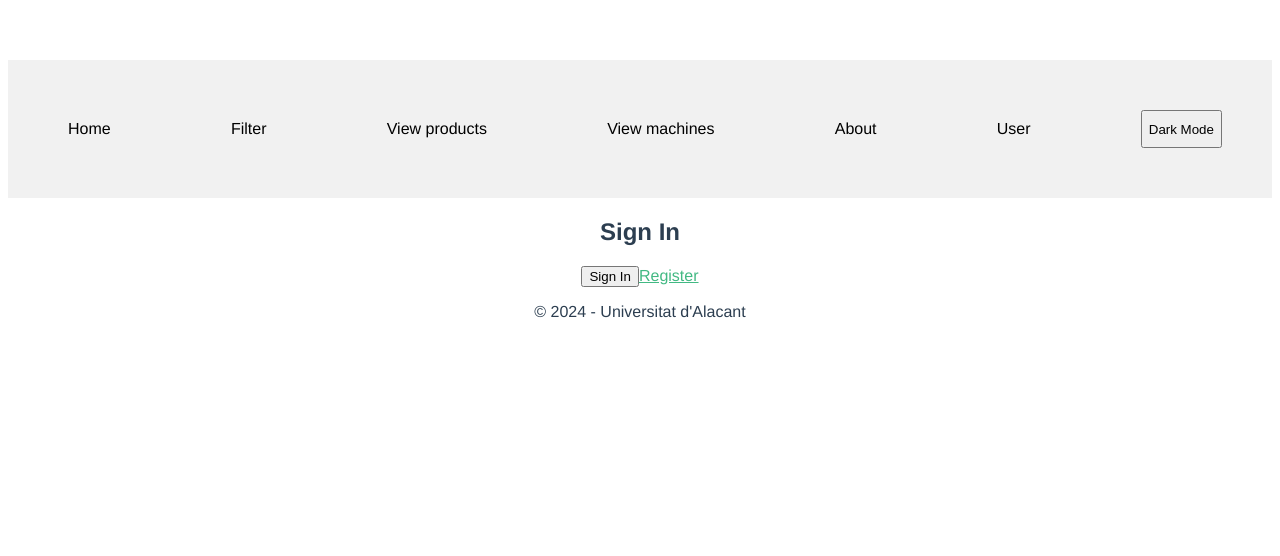
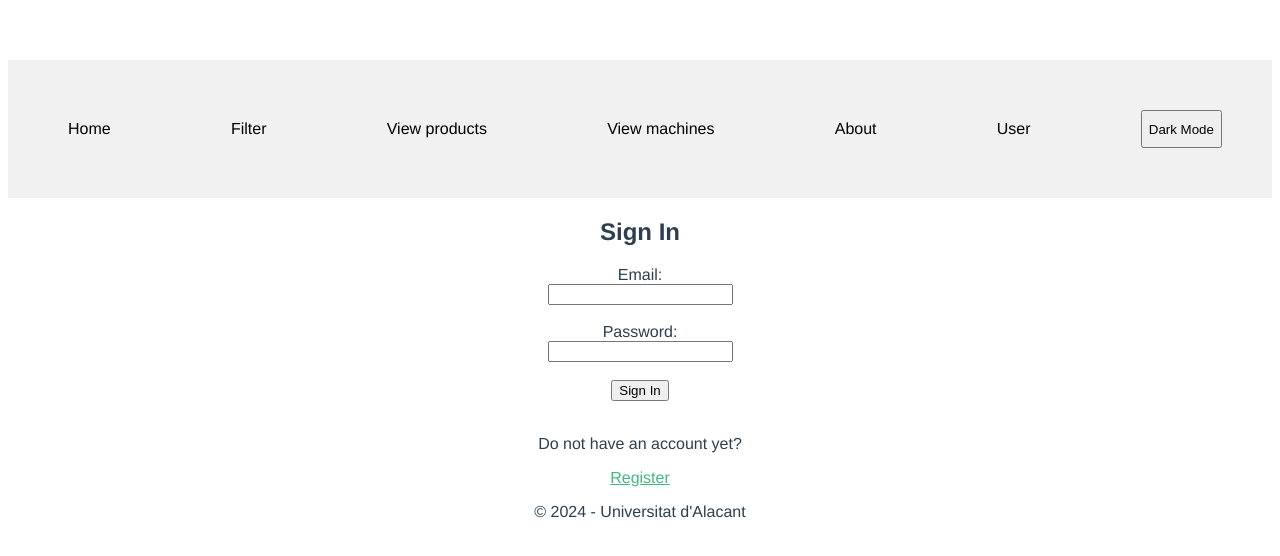
Before and after one commit to jcerveto/taes, a Vue app in the folder frontend/maquinua/: page /signin in a window 1280 px wide. Shown: the top 556 px of the page. Built offline with nearby package versions, Linux system fonts and the light colour scheme.

Commit message:
Funcionarios de registro e inicio de sesion

```diff
--- a/frontend/maquinua/src/views/RegisterPage.vue
+++ b/frontend/maquinua/src/views/RegisterPage.vue
@@ -1,20 +1,54 @@
 <template>
     <div>
       <h2>Register</h2>
-      <!-- Aquí iría tu formulario de registro -->
-      <button @click="register">Register</button>
+      <form @submit.prevent="register">
+        <div>
+          <label for="username">Username:</label><br>
+          <input type="text" id="username" v-model="username" required>
+        </div>
+        <div><br>
+          <label for="email">Email:</label><br>
+          <input type="email" id="email" v-model="email" required>
+        </div>
+        <div><br>
+          <label for="password">Password:</label><br>
+          <input type="password" id="password" v-model="password" required>
+        </div>
+        <div><br>
+          <button type="submit">Register</button>
+        </div>
+      </form><br>
+      <br>
+      <p>Do you have an account?</p>
       <router-link to="/signin">Sign In</router-link>
     </div>
   </template>
 
   <script>
   export default {
+    data() {
+      return {
+        username: '',
+        email: '',
+        password: '',
+      };
+    },
     methods: {
       register() {
-        // Lógica para registrar al usuario
-        // Una vez registrado, redirige a la página deseada
-        this.$router.push('/dashboard');
-      }
-    }
-  }
+        // Aquí normalmente enviarías estos datos a tu backend para registrar al usuario
+        // Por ahora, solo simularemos el registro
+        const userData = {
+          username: this.username,
+          email: this.email,
+          password: this.password,
+        };
+
+        // Aquí puedes hacer algo con los datos, como enviarlos a una API
+        console.log('User Data:', userData);
+
+        // Luego podrías redirigir al usuario a la página de inicio de sesión
+        this.$router.push('/signin');
+      },
+    },
+  };
   </script>
--- a/frontend/maquinua/src/views/SignInPage.vue
+++ b/frontend/maquinua/src/views/SignInPage.vue
@@ -1,20 +1,49 @@
 <template>
     <div>
       <h2>Sign In</h2>
-      <!-- Aquí iría tu formulario de inicio de sesión -->
-      <button @click="signIn">Sign In</button>
+      <form @submit.prevent="signIn">
+        <div>
+          <label for="email">Email:</label><br>
+          <input type="email" id="email" v-model="email" required>
+        </div>
+        <br>
+        <div>
+          <label for="password">Password:</label><br>
+          <input type="password" id="password" v-model="password" required>
+        </div>
+        <div>
+            <br>
+          <button type="submit">Sign In</button>
+        </div>
+      </form>
+      <br>
+      <p>Do not have an account yet?</p>
       <router-link to="/register">Register</router-link>
     </div>
+
   </template>
 
   <script>
   export default {
+    data() {
+      return {
+        email: '',
+        password: '',
+      };
+    },
     methods: {
       signIn() {
-        // Lógica para iniciar sesión
-        // Una vez iniciada la sesión, redirige a la página deseada
-        this.$router.push('/dashboard');
-      }
-    }
-  }
+        // Aquí normalmente enviarías estos datos a tu backend para verificar la autenticación
+        // Por ahora, solo simularemos el inicio de sesión
+        if (this.email === 'test@example.com' && this.password === 'password') {
+          // Inicio de sesión exitoso
+          // Aquí redirigirías a la página de dashboard si las credenciales son correctas
+          this.$router.push('/dashboard');
+        } else {
+          // Mensaje de error en caso de credenciales incorrectas
+          alert('Invalid email or password. Please try again.');
+        }
+      },
+    },
+  };
   </script>
```
